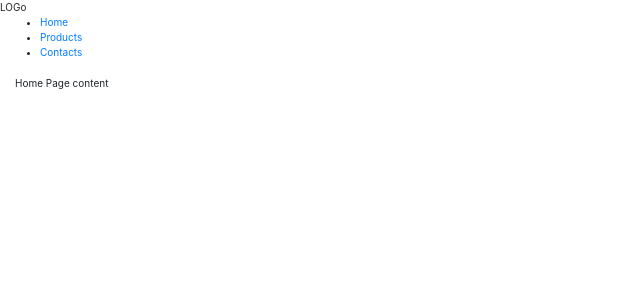
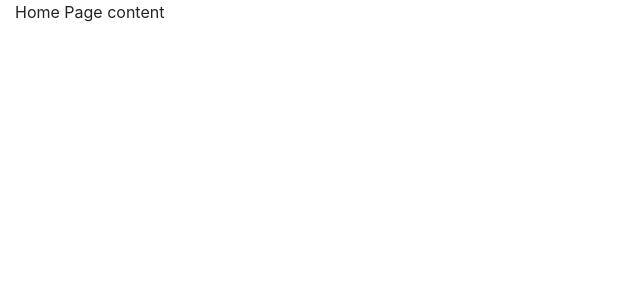
Before and after one commit to mtaweela/react-learning, a React (Create React App) app: page / in a window 1280 px wide. Shown: the top 300 px of the page, without its empty margins (0-640 px from the left). Built offline with nearby package versions, Linux system fonts and the light colour scheme.

Commit message:
remove unnecessary parts

```diff
--- a/src/App.js
+++ b/src/App.js
@@ -5,12 +5,9 @@ import {
 } from 'react-router-dom';
 
 // components
-import Header from './components/headerComponent/header';
 import HomePage from './components/pages/homePage';
-import Products from './components/pages/products';
 
 // includes
-import './assets/css/default.min.css'
 
 class App extends Component {
   render() {
@@ -18,9 +15,7 @@ class App extends Component {
     return (
       <Router>
         <div className="App">
-          <Header/>
           <Route exact path='/' component={HomePage}/>
-          <Route exact path='/Products' component={Products}/>
         </div>
       </Router>
     );
--- a/src/assets/css/default.min.css
+++ /dev/null
@@ -1 +0,0 @@
-body{font-size:10px}
--- a/src/assets/scss/default.scss
+++ /dev/null
@@ -1,3 +0,0 @@
- body{
-    font-size: 10px
- }
--- a/src/components/headerComponent/header.js
+++ /dev/null
@@ -1,31 +0,0 @@
-import React, { Component } from 'react';
-import {
-    Link
-  } from 'react-router-dom';
-
-class Header extends Component {
-  render() {
-    return (
-      <header>
-          <div className="logo">
-            LOGo
-          </div>
-          <nav>
-              <ul>
-                  <li>
-                    <Link to="/">Home</Link>
-                  </li>
-                  <li>
-                    <Link to="/Products">Products</Link>
-                  </li>
-                  <li>
-                    <Link to="/">Contacts</Link>
-                  </li>
-              </ul>
-          </nav>
-      </header>
-    );
-  }
-}
-
-export default Header;
--- a/src/components/pages/products.js
+++ /dev/null
@@ -1,16 +0,0 @@
-import React, { Component } from 'react';
-
-class Products extends Component {
-  render() {
-    return (
-        <div className="container-fluid">
-            <h1> Products</h1>
-            <p>
-                proddddd
-            </p>
-        </div>
-    );
-  }
-}
-
-export default Products;
```
Also changed, not shown: gulpfile.js (deleted, +0 -26 lines).
